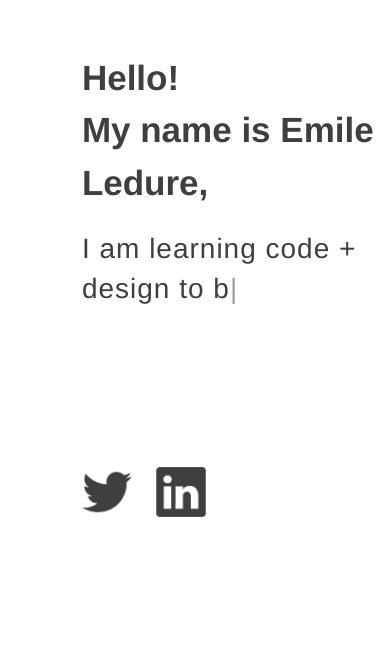
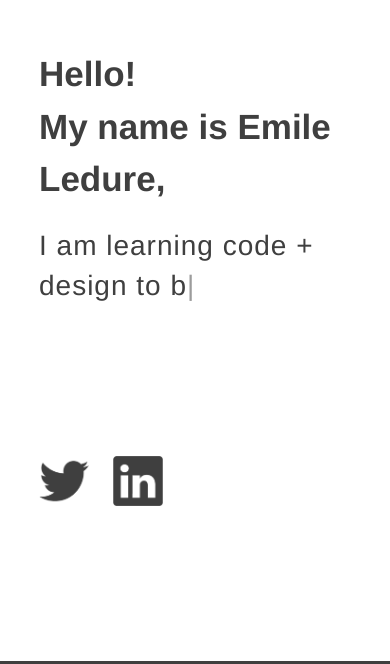
Before and after one commit to eledure/eledure.github.io, a plain HTML site: page index.html in a window 390 px wide. Shown: the part 222-886 px from the top of the page. Drawn offline with nearby package versions, Linux system fonts and the light colour scheme.

Commit message:
responsive test 2

```diff
--- a/stylesheet.css
+++ b/stylesheet.css
@@ -120,10 +120,8 @@ nav li {
 */
 
 .tagline {
-	position: relative;
-	height: auto;
-	margin: 250px 0% 150px 20%;
-	padding: 1%;
+	margin: auto;
+	padding: 250px 0 150px 10%;
 }
 
 .element, .typed-cursor {
@@ -159,15 +157,11 @@ nav li {
 /* SOCIAL LINKS */
 
 .social {
-	position: relative;
 	display: inline-block;
 	float: left;
 	clear: both;
-	width: auto;
-	height: auto;
-	margin-left: 20%;
-	margin-bottom: 150px;
-	padding: 1%;
+	margin: auto;
+	padding: 0 0 150px 10%;
 }
 
 .img-social {display:inline-block;height:50px;width:50px;margin-right: 20px}
@@ -410,6 +404,16 @@ nav li {
 */
 @media (max-width: 480) {
 
+	.tagline {
+		margin: auto;
+		padding: 125px 0 75px 5%;
+	}
 
-
+	.social {
+		display: inline-block;
+		float: left;
+		clear: both;
+		margin: auto;
+		padding: 0 0 75px 5%;
+	}
 }
```
